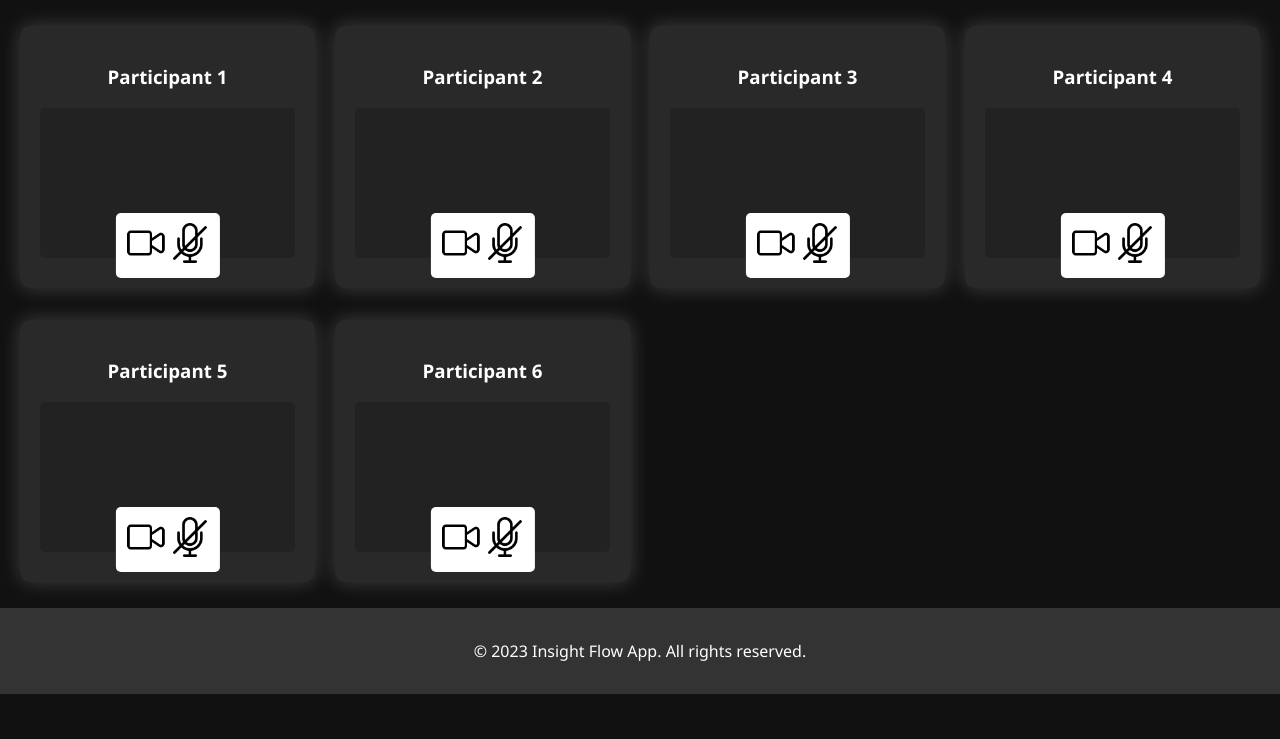
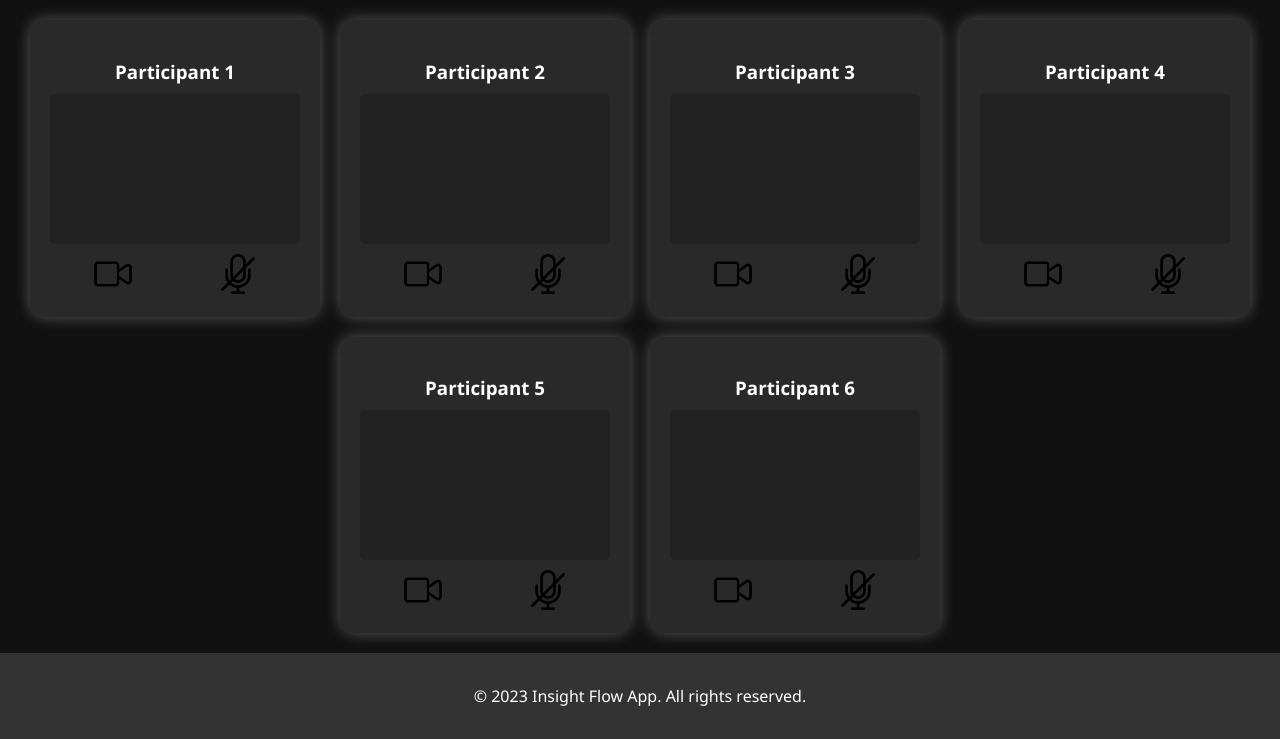
Before and after one commit to ANUJDWIVDI/insight_flow, a Flask app: page /meeting in a window 1280 px wide. Shown: the part 106-845 px from the top of the page. Before the commit the page ends 800 px from the top, so only its background shows below. Run offline with Flask 3, Linux system fonts and the light colour scheme.

Commit message:
Update meeting.html

```diff
--- a/templates/meeting.html
+++ b/templates/meeting.html
@@ -16,7 +16,7 @@
             background: #111;
             font-family: 'Segoe UI', Tahoma, Geneva, Verdana, sans-serif;
             color: #fff;
-            overflow: hidden; /* Prevent scrolling */
+            overflow: hidden;
         }
 
         header, footer {
@@ -27,22 +27,26 @@
 
         main {
             flex-grow: 1;
-            display: grid;
-            grid-template-columns: repeat(auto-fill, minmax(250px, 1fr));
+            display: flex;
+            flex-wrap: wrap;
+            justify-content: center;
             gap: 20px;
-            justify-content: center;
-            align-items: center;
-            overflow-y: auto; /* Enable scrolling if needed */
             padding: 20px;
         }
 
         .participant {
             background: rgba(255, 255, 255, 0.1);
+            border-radius: 15px;
+            box-shadow: 0 0 15px rgba(255, 255, 255, 0.3);
+            text-align: center;
+            width: 250px;
             padding: 20px;
-            border-radius: 10px;
-            box-shadow: 0 0 20px rgba(255, 255, 255, 0.2);
-            text-align: center;
-            position: relative;
+            transition: transform 0.3s ease-in-out, box-shadow 0.3s ease-in-out;
+        }
+
+        .participant:hover {
+            transform: scale(1.05);
+            box-shadow: 0 0 20px rgba(255, 255, 255, 0.5);
         }
 
         .video {
@@ -54,13 +58,9 @@
         }
 
         .controls {
-            position: absolute;
-            bottom: 10px;
-            left: 50%;
-            transform: translateX(-50%);
-            background-color: white; /* Add background color */
-            padding: 10px; /* Add padding for spacing */
-            border-radius: 5px; /* Add border radius for rounded corners */
+            display: flex;
+            justify-content: space-around;
+            align-items: center;
         }
 
         .control-button {
@@ -71,7 +71,7 @@
         }
 
         .control-button img {
-            width: 40px; /* Adjust the width as needed */
+            width: 40px;
             height: auto;
         }
 
@@ -85,6 +85,10 @@
             text-align: center;
             padding: 1em;
             margin-top: auto;
+        }
+
+        h3 {
+            margin-bottom: 10px;
         }
     </style>
 </head>
```
